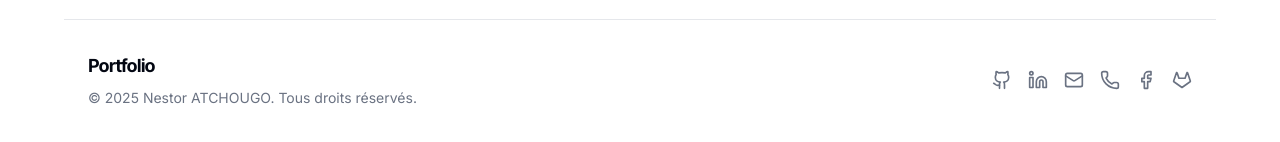
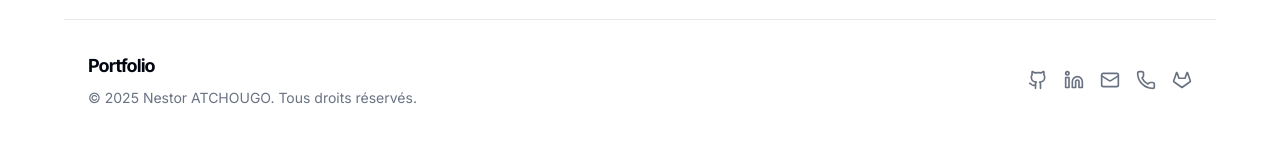
Before and after one commit to chrislove-josue/portfolio, a Next.js app: page / in a window 1280 px wide. Shown: the part 4555-4697 px from the top of the page. Built offline with nearby package versions, Linux system fonts and the light colour scheme.

Commit message:
Edit footer.tsx

```diff
--- a/components/footer.tsx
+++ b/components/footer.tsx
@@ -57,15 +57,6 @@ export function Footer() {
             <span className="sr-only">WhatsApp</span>
           </Link>
           <Link
-            href="https://www.facebook.com/Chrislove229"
-            target="_blank"
-            rel="noopener noreferrer"
-            className="text-gray-500 hover:text-primary dark:text-gray-400 transition-all duration-300 hover:scale-125"
-          >
-            <Facebook className="h-4 w-4 sm:h-5 sm:w-5" />
-            <span className="sr-only">Facebook</span>
-          </Link>
-          <Link
             href="https://gitlab.com/sounesatchougo"
             target="_blank"
             rel="noopener noreferrer"
```
